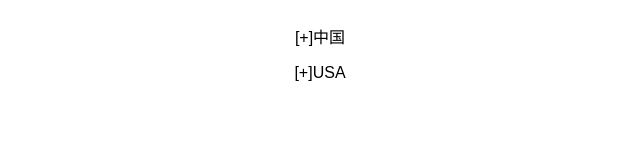
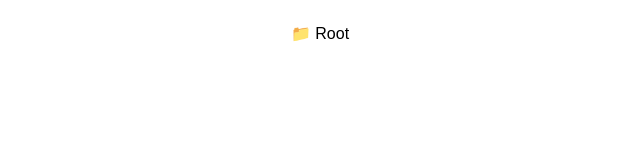
Before and after one commit to 986913/react-components, a React (Create React App) app: page / in a window 1280 px wide. Shown: the top 160 px of the page, without its empty margins (340-980 px from the left). Built offline with nearby package versions, Linux system fonts and the light colour scheme.

Commit message:
treeview 2

```diff
--- a/src/App.js
+++ b/src/App.js
@@ -24,6 +24,7 @@
 import { GenerateTableWrapper } from './GenerateTable';
 import { CalculatorWrapper } from './Calculator';
 import { TreeViewWrapperI } from './TreeViewI';
+import { TreeViewWrapperII } from './TreeViewII';
 import { TransferListWrapperI } from './TransferListI';
 import { TransferListWrapperII } from './TransferListII';
 import { InfiniteScrollWrapper } from './InfiniteScroll/Wrapper';
@@ -76,7 +77,8 @@
       {/* <ProgressBarIWrapper /> */}
       {/* <ProgressBarsIIIIWrapper /> */}
 
-      <TreeViewWrapperI />
+      {/* <TreeViewWrapperI /> */}
+      <TreeViewWrapperII />
 
       {/* <LikeBtnWrapper /> */}
 
--- a/src/TreeViewI/Wrapper.js
+++ b/src/TreeViewI/Wrapper.js
@@ -103,8 +103,6 @@
   },
 ];
 
-export default mockData;
-
 export const TreeViewWrapperI = () => {
   // note: defaultExpandedKeys 等会再实现
   return <TreeView treeData={mockData} defaultExpandedKeys={['china']} />;
--- /dev/null
+++ b/src/TreeViewII/TreeView.js
@@ -0,0 +1,61 @@
+import React, { useState } from 'react';
+
+/* actual TreeView Component, accept 2 props, manager 1 state: */
+export const TreeView = ({ dataSource, onClickCallback }) => {
+  const [expandKeys, setExpendKeys] = useState([]);
+
+  const handleOnClick = (e, folder) => {
+    onClickCallback(e, folder);
+  };
+
+  const iconControl = (data) => {
+    const isExpand = expandKeys.indexOf(data.id) !== -1;
+    if (data.type === 'folder') {
+      if (isExpand) return <span> 📂 </span>;
+      else return <span> 📁 </span>;
+    } else {
+      return <span> 🗒 </span>;
+    }
+  };
+
+  const expandKeysContrl = (e, folder) => {
+    e.stopPropagation();
+    const isExpand = expandKeys.indexOf(folder.id) !== -1;
+
+    let newExpandKeys;
+    if (isExpand)
+      newExpandKeys = expandKeys.filter((item) => item !== folder.id);
+    else newExpandKeys = [...expandKeys, folder.id];
+
+    setExpendKeys(newExpandKeys);
+  };
+
+  const recurrsionRender = (data) => {
+    return (
+      <ul>
+        {data.map((d) => {
+          const isExpand = expandKeys.indexOf(d.id) !== -1;
+
+          return (
+            <li
+              key={d.id}
+              onClick={(e) => {
+                expandKeysContrl(e, d);
+                handleOnClick(e, d);
+              }}
+            >
+              {iconControl(d)}
+
+              <span>{d.name}</span>
+
+              {/*recurrsion here: */}
+              {d.children && isExpand && recurrsionRender(d.children)}
+            </li>
+          );
+        })}
+      </ul>
+    );
+  };
+
+  return recurrsionRender(dataSource);
+};
--- /dev/null
+++ b/src/TreeViewII/Wrapper.js
@@ -0,0 +1,59 @@
+import React, { useState, useEffect } from 'react';
+import { TreeView } from './TreeView';
+import { getRoot, getFolderForParent, getFilesForParent } from './fetch';
+
+/* TreeViewWrapperII as parent component, shows how to use TreeView component: */
+export const TreeViewWrapperII = () => {
+  const [dataSource, setDataSource] = useState([]);
+
+  useEffect(() => {
+    const data = getRoot();
+    setDataSource(data);
+  }, []);
+
+  const loadSubData = (e, folder) => {
+    e.stopPropagation();
+    const { id, name } = folder;
+    const subFolders = getFolderForParent(name);
+    const subFiles = getFilesForParent(name);
+    const newSourceData = recurrsionInsertData(
+      dataSource,
+      subFolders,
+      subFiles,
+      id
+    );
+    setDataSource(newSourceData);
+  };
+
+  const recurrsionInsertData = (
+    data,
+    insertFolders,
+    insertFiles,
+    insertPlaceID
+  ) => {
+    return data.map((d) => {
+      if (d.children && d.children.length > 0) {
+        // recurrsion here
+        recurrsionInsertData(
+          d.children,
+          insertFolders,
+          insertFiles,
+          insertPlaceID
+        );
+      }
+      if (d.id === insertPlaceID) {
+        d.children = insertFolders.concat(insertFiles);
+      }
+      return d;
+    });
+  };
+
+  return (
+    <TreeView
+      dataSource={dataSource}
+      onClickCallback={(e, folder) => {
+        loadSubData(e, folder);
+      }}
+    />
+  );
+};
--- /dev/null
+++ b/src/TreeViewII/fetch.js
@@ -0,0 +1,95 @@
+export const getRoot = () => {
+  return [{ type: 'folder', name: 'Root', id: Math.random() * 100 }];
+};
+
+export const getFolderForParent = (foldername) => {
+  // This is a mock for API call. It will fetch the data by folder name:
+  switch (foldername) {
+    case 'Root':
+      return [
+        {
+          name: 'Application',
+          type: 'folder',
+          id: Math.random() * 100,
+        },
+        {
+          name: 'Desktop',
+          type: 'folder',
+          id: Math.random() * 100,
+        },
+        {
+          name: 'Download',
+          type: 'folder',
+          id: Math.random() * 100,
+        },
+      ];
+    case 'Application':
+      return [
+        {
+          name: 'tools',
+          type: 'folder',
+          id: Math.random() * 100,
+        },
+        {
+          name: 'game',
+          type: 'folder',
+          id: Math.random() * 100,
+        },
+      ];
+
+    case 'Desktop':
+      return [
+        {
+          name: 'code',
+          type: 'folder',
+          id: Math.random() * 100,
+        },
+      ];
+
+    default:
+      return [];
+  }
+};
+
+export const getFilesForParent = (foldername) => {
+  // do somthing
+  switch (foldername) {
+    case 'Root':
+      return [
+        {
+          name: 'utility.js',
+          type: 'file',
+          id: Math.random() * 100,
+        },
+      ];
+    case 'Application':
+      return [
+        {
+          name: 'application.js',
+          type: 'file',
+          id: Math.random() * 100,
+        },
+      ];
+
+    case 'tools':
+      return [
+        {
+          name: 'paint.js',
+          type: 'file',
+          id: Math.random() * 100,
+        },
+      ];
+
+    case 'Desktop':
+      return [
+        {
+          name: 'hello.js',
+          type: 'file',
+          id: Math.random() * 100,
+        },
+      ];
+
+    default:
+      return [];
+  }
+};
--- /dev/null
+++ b/src/TreeViewII/index.js
@@ -0,0 +1 @@
+export { TreeViewWrapperII } from './Wrapper.js';
--- /dev/null
+++ b/src/TreeViewII/treeview.css
@@ -0,0 +1,5 @@
+
+li {
+  cursor: pointer;
+  list-style: none;
+}
```
